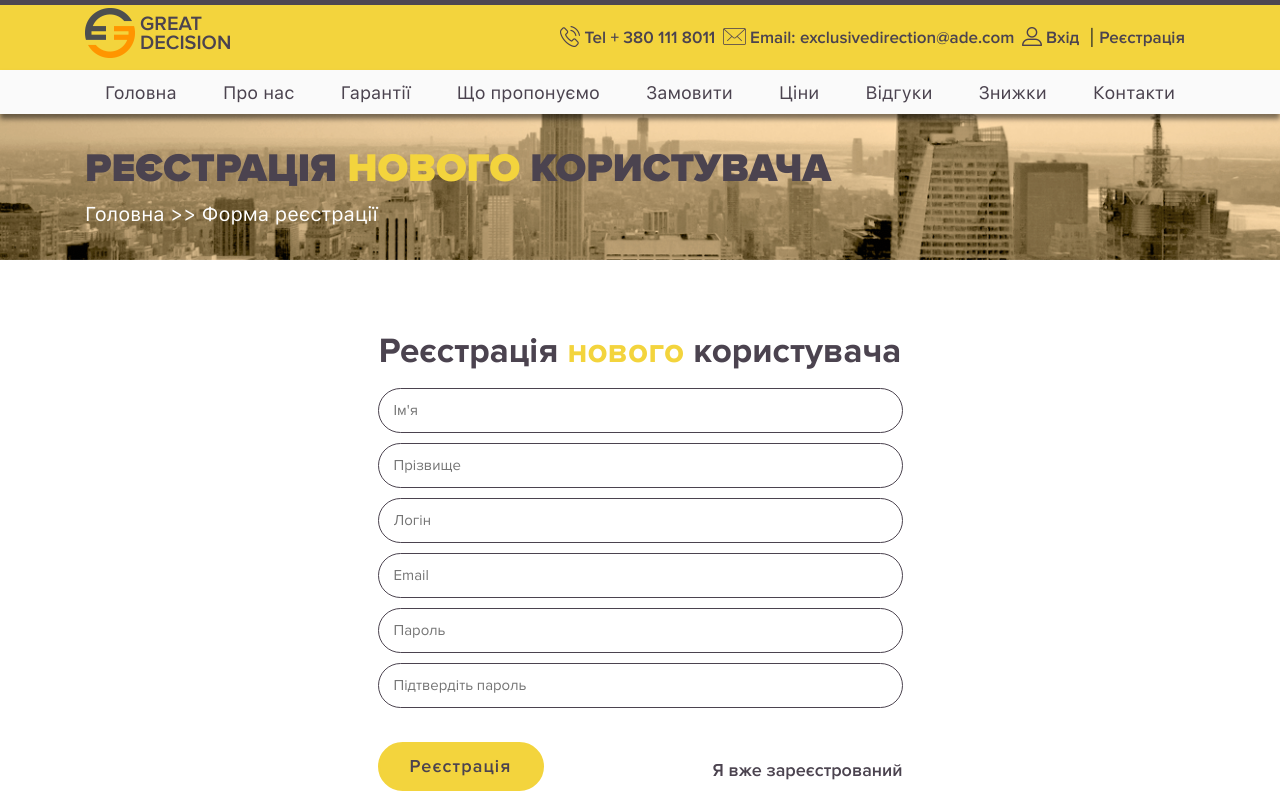
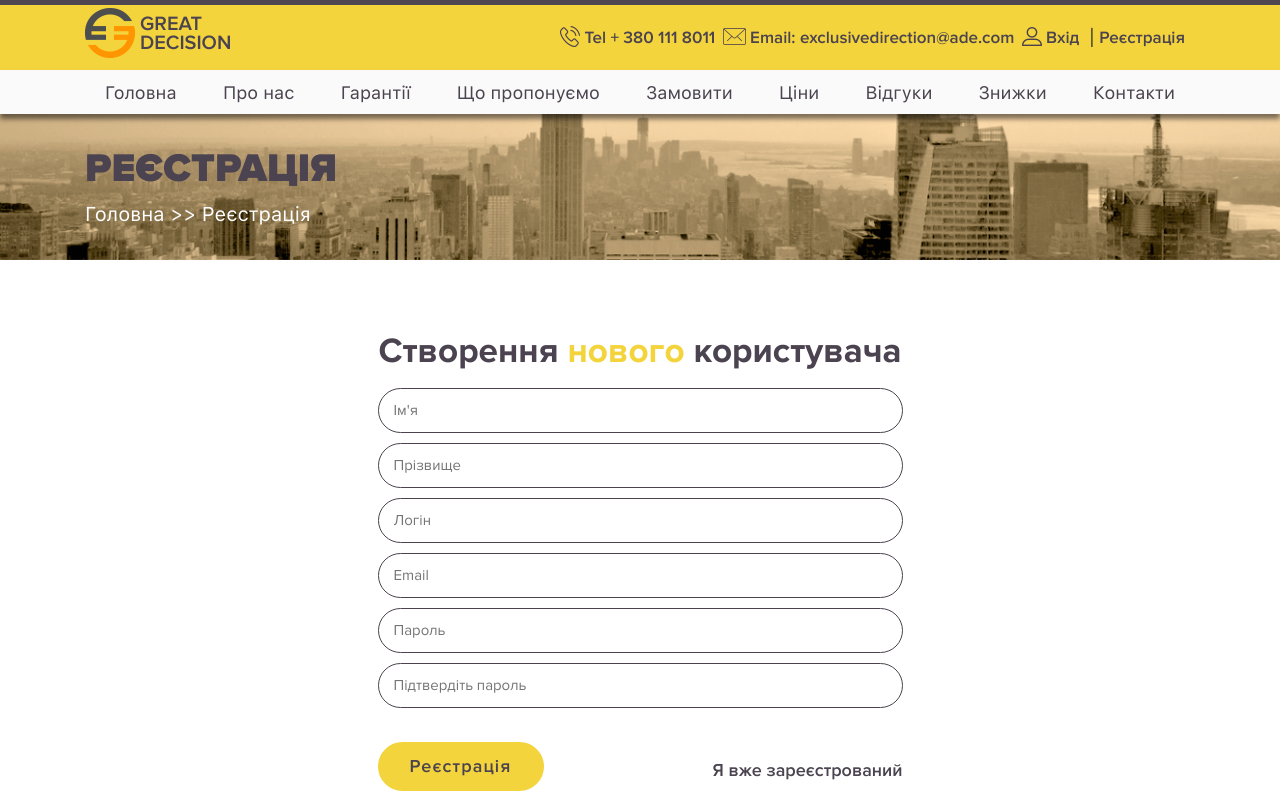
Before and after one commit to everyt1me/GD, a Django app: page /account/register in a window 1280 px wide. Shown: the top 805 px of the page. Run offline with Django 3.2, Linux system fonts and the light colour scheme; style sheets or scripts are compiled from the project's sources; some libraries are stand-ins or nearby versions.

Commit message:
h1 and p: register; h2: creating new user

```diff
--- a/app/account/views.py
+++ b/app/account/views.py
@@ -36,8 +36,8 @@ def register(request):
             print("passwords do not match")
             return redirect('register')
 
-    data = {"header_h1": "Реєстрація <span>нового</span> користувача",
-            "header_p": "Головна >> Форма реєстрації"}
+    data = {"header_h1": "Реєстрація",
+            "header_p": "Головна >> Реєстрація"}
 
     return render(request, 'account/register.html', context = data)
 
--- a/app/templates/account/register.html
+++ b/app/templates/account/register.html
@@ -6,7 +6,7 @@
             <form action="{% url 'register' %}" method="POST" class="col-6">
                 {% csrf_token %}
 
-                <h2>Реєстрація <span>нового</span> користувача</h2>
+                <h2>Створення <span>нового</span> користувача</h2>
 
                 <input type="text" name="Name" placeholder="Ім'я" required="">
                 <input type="text" name="Surname" placeholder="Прізвище" required="">
```
